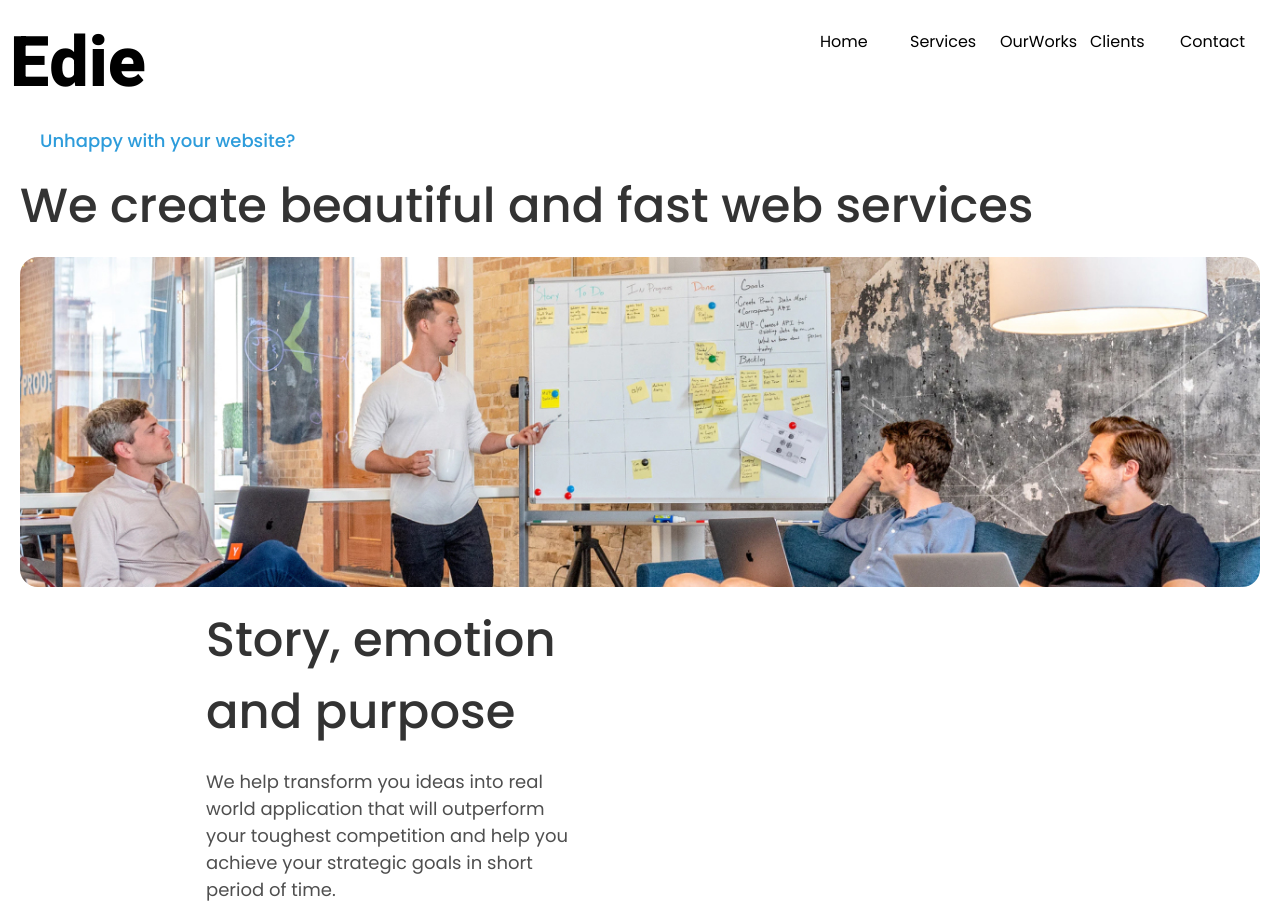
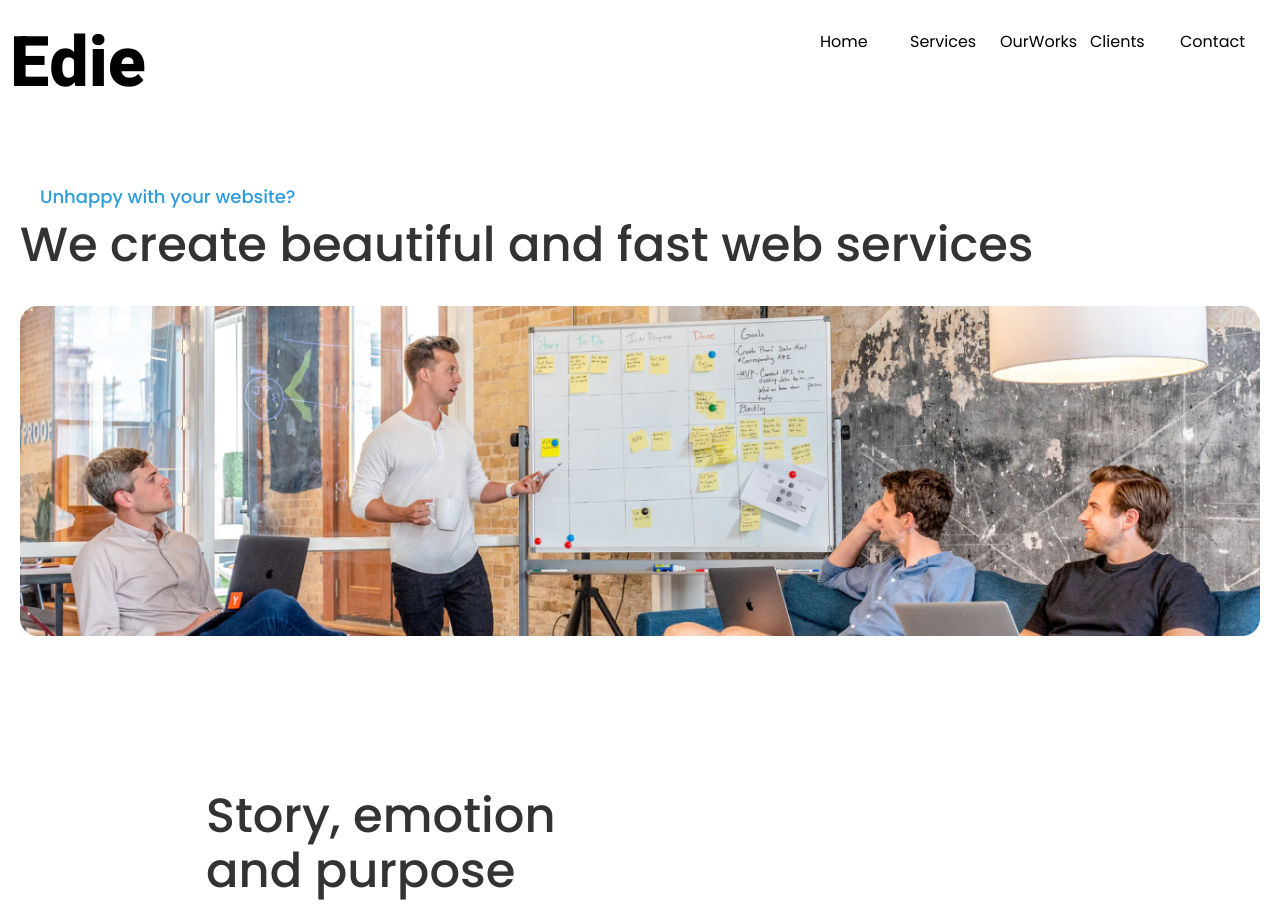
Before and after one commit to johngrier10/edie, a website: page index.html in a window 1280 px wide. Shown: the top 915 px of the page. Drawn offline with Linux system fonts and the light colour scheme.

Commit message:
Adjusted vertical alignment on hero

```diff
--- a/style.css
+++ b/style.css
@@ -438,7 +438,7 @@ header svg{
 
     h1{
         font-size: 4.8rem;
-        line-height: 72px;
+        line-height: 5.5rem;
     }
     .features-card h4{
         font-size: 1.4rem;
@@ -500,4 +500,16 @@ header svg{
         padding: 0;
     }
 
+    .main-h1{
+        margin-top: 102px;
+        margin-bottom: 34px
+    }
+    .heroImage{
+        margin-bottom: 6rem;
+    }
+    .contact {
+        margin-bottom: 15rem;
+        margin-top: 7.5rem;
+
+    }
  }
```
